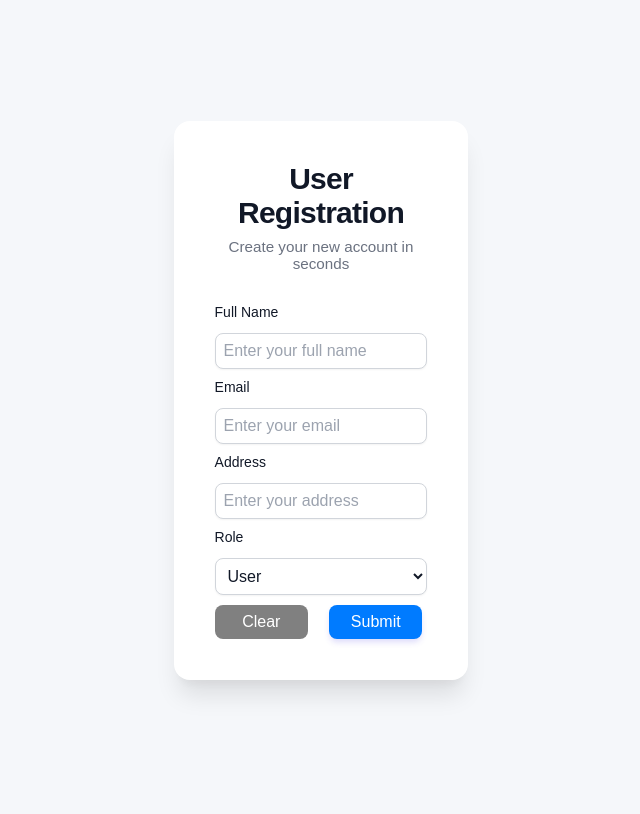
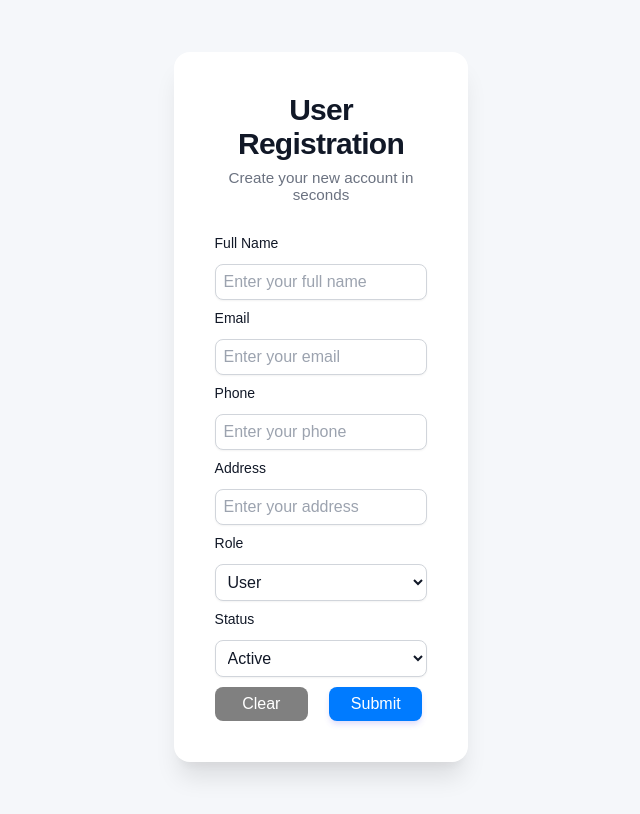
Before and after one commit to ounibbini484-bot/Assignment-2-, a React (Vite) app: page / in a window 1280 px wide. Shown: the whole page, without its empty margins (319-959 px from the left). Built offline with nearby package versions, Linux system fonts and the light colour scheme.

Commit message:
small refactoring

```diff
--- a/src/App.jsx
+++ b/src/App.jsx
@@ -6,7 +6,9 @@ const App = () => {
     fullName: "",
     email: "",
     address: "",
-    role: "User"
+    role: "User",
+    phone: "",
+    status: "Active"
   };
 
   const [form, setForm] = useState(initialFormState);
@@ -30,7 +32,8 @@ const App = () => {
       email: form.email,
       address: form.address,
       role: form.role,
-      status: "Active"
+      phone: form.phone,
+      status: form.status
     };
 
     setUsers([...users, newUser]);
@@ -82,6 +85,19 @@ const App = () => {
         </div>
 
         <div className="form-group">
+          <label>Phone</label>
+          <input
+            type="text"
+            className="form-input"
+            name="phone"
+            value={form.phone}
+            onChange={handleChange}
+            required
+            placeholder="Enter your phone"
+          />
+        </div>
+
+        <div className="form-group">
           <label>Address</label>
           <input
             type="text"
@@ -107,6 +123,20 @@ const App = () => {
             <option value="User">User</option>
             <option value="Editor">Editor</option>
             <option value="Guest">Guest</option>
+          </select>
+        </div>
+
+        <div className="form-group">
+          <label>Status</label>
+          <select
+            className="form-select"
+            name="status"
+            value={form.status}
+            onChange={handleChange}
+            required
+          >
+            <option value="Active">Active</option>
+            <option value="Inactive">Inactive</option>
           </select>
         </div>
 
@@ -152,7 +182,7 @@ const App = () => {
                   <td>
                     <a href="#">{user.email}</a>
                   </td>
-                  <td>000-0000</td>
+                  <td>{user.phone}</td>
                   <td className={user.role.toLowerCase()}>
                     {user.role}
                   </td>
```
